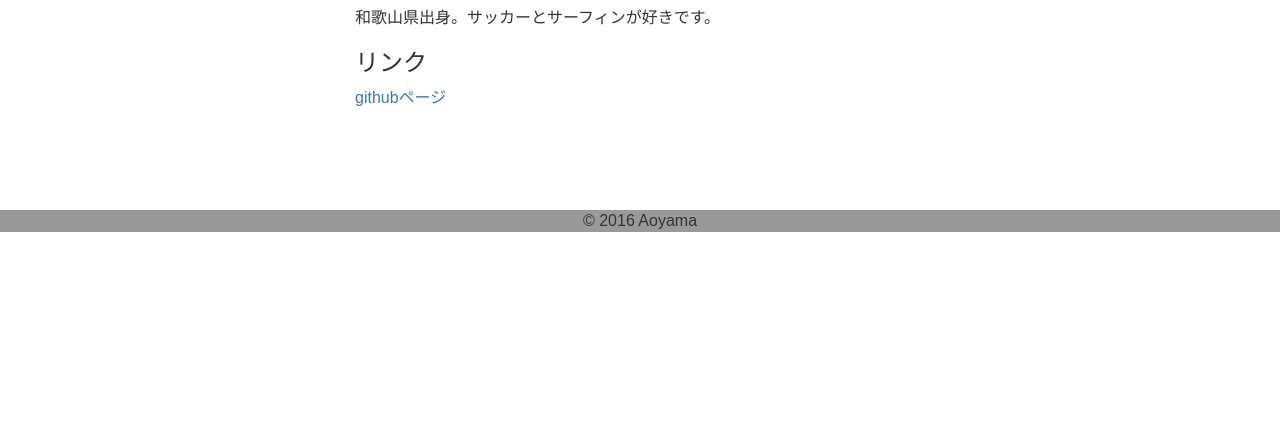
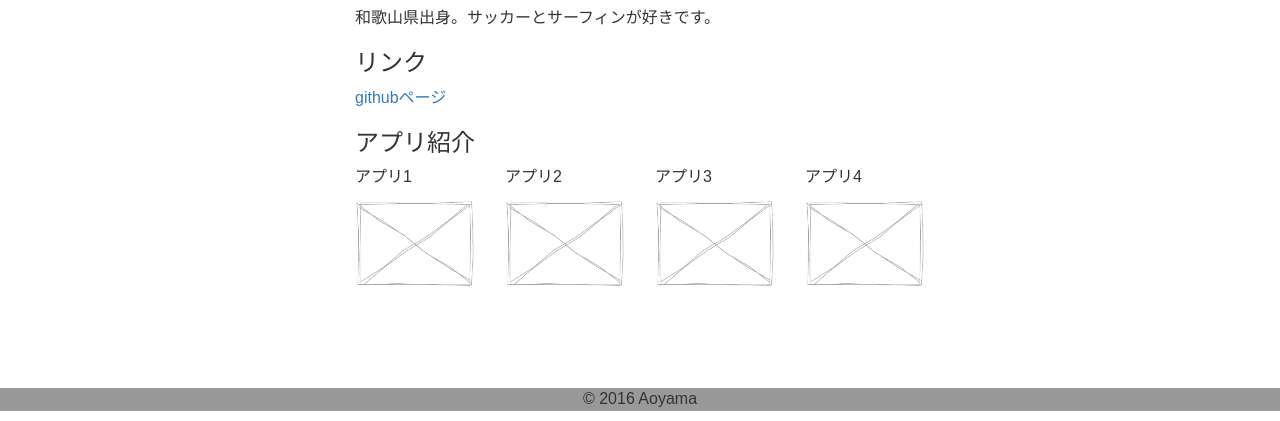
Before and after one commit to aoyamamasaki/aoyamamasaki.github.io, a plain HTML site: page index.html in a window 1280 px wide. Shown: the part 578-999 px from the top of the page. Before the commit the page ends 820 px from the top, so only its background shows below. Drawn offline with nearby package versions, Linux system fonts and the light colour scheme.

Commit message:
再提出

```diff
--- a/index.html
+++ b/index.html
@@ -32,6 +32,9 @@
                 max-width: 600px;
                 background-color: #fff;
             }
+            #apps img {
+                width: 100%;
+            }
             footer {
                 text-align: center; margin: 100px 0 0; background-color: #999;
             }
@@ -50,6 +53,27 @@
                 <h3>リンク</h3>
                 <a href="https://github.com/aoyamamasaki/" target="_blank">githubページ</a>
             </section>
+            <section>
+                <h3>アプリ紹介</h3>
+                <div id="apps" class="row">
+                    <div class="col-sm-3 col-xs-6">
+                        <p>アプリ1</p>
+                        <img src="mock.png" alt='アプリ画像1'>
+                    </div>
+                    <div class="col-sm-3 col-xs-6">
+                        <p>アプリ2</p>
+                        <img src="mock.png" alt='アプリ画像2'>
+                    </div>
+                    <div class="col-sm-3 col-xs-6">
+                        <p>アプリ3</p>
+                        <img src="mock.png" alt='アプリ画像3'>
+                    </div>
+                    <div class="col-sm-3 col-xs-6">
+                        <p>アプリ4</p>
+                        <img src="mock.png" alt='アプリ画像4'>
+                    </div>
+                </div>
+            </section>
         </div>
             <footer>
             <p>&copy; 2016 Aoyama</p>
```
Also changed, not shown: mock.png (added).
